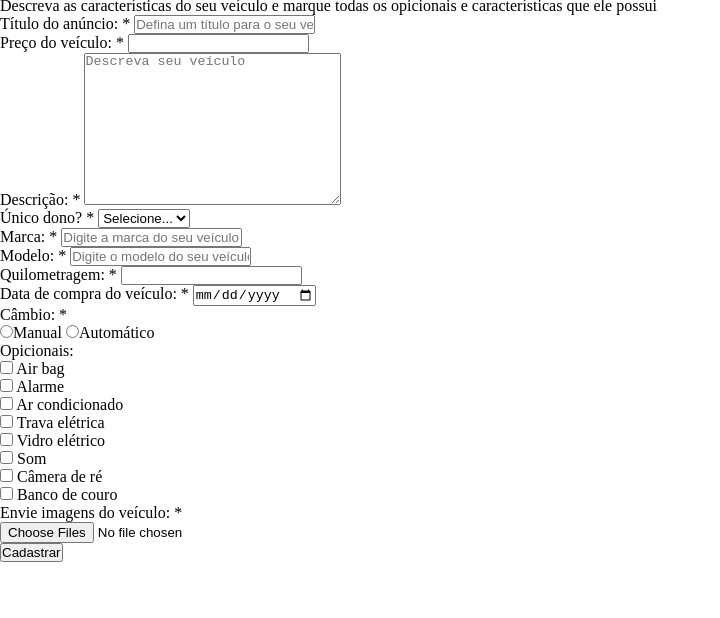
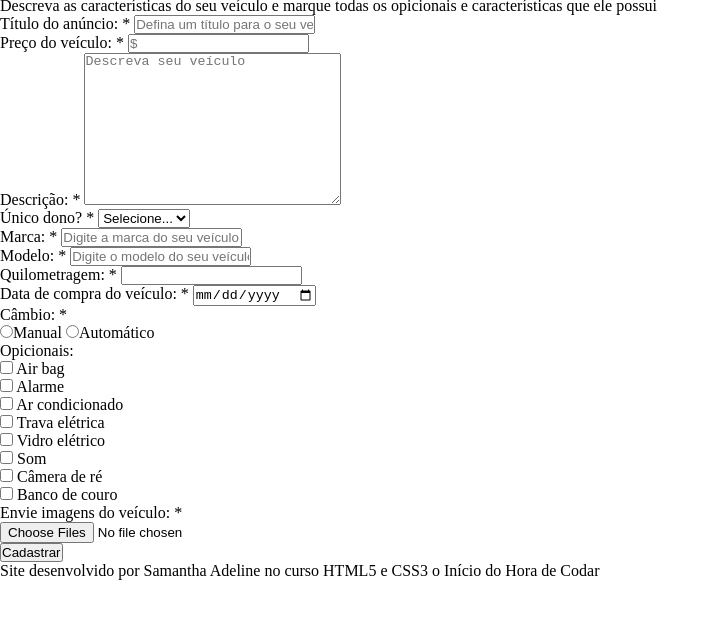
Before and after one commit to TeacherSamanthaSilva/ProjetoFormulario, a plain HTML site: page index.html in a window 1280 px wide. Shown: the part 80-698 px from the top of the page, without its empty margins (0-720 px from the left). Drawn offline with Linux system fonts and the light colour scheme.

Commit message:
footer
Nesse commit terminei o footer da página

```diff
--- a/index.html
+++ b/index.html
@@ -24,14 +24,14 @@
             <div class="form-body">
                 <h1 class="form-title">Venda Fácil o seu veículo</h1>
                 <p>Descreva as características do seu veículo e marque todas os opicionais e características que ele possui</p>
-                <form>
+                <form action="#" method="post">
                     <div class="box-input">
                         <label for="title">Título do anúncio: <span class="required-field">*</span></label>
                         <input type="text" id="title" name="title" class="block" minlength="1" maxlength="30" required placeholder="Defina um título para o seu veículo">
                     </div>
                     <div class="box-input">
                         <label for="price">Preço do veículo: <span class="required-field">*</span></label>
-                        <input type="number" id="price" name="price" class="block" required>
+                        <input type="number" id="price" name="price" class="block" required placeholder="$">
                     </div>
                     <div class="box-input">
                         <label for="description">Descrição: <span class="required-field">*</span></label>
@@ -116,5 +116,8 @@
             </div>
         </div>
     </main>
+    <footer>
+        <p>Site desenvolvido por Samantha Adeline no curso HTML5 e CSS3 o Início do Hora de Codar</p>
+    </footer>
 </body>
 </html>
```
